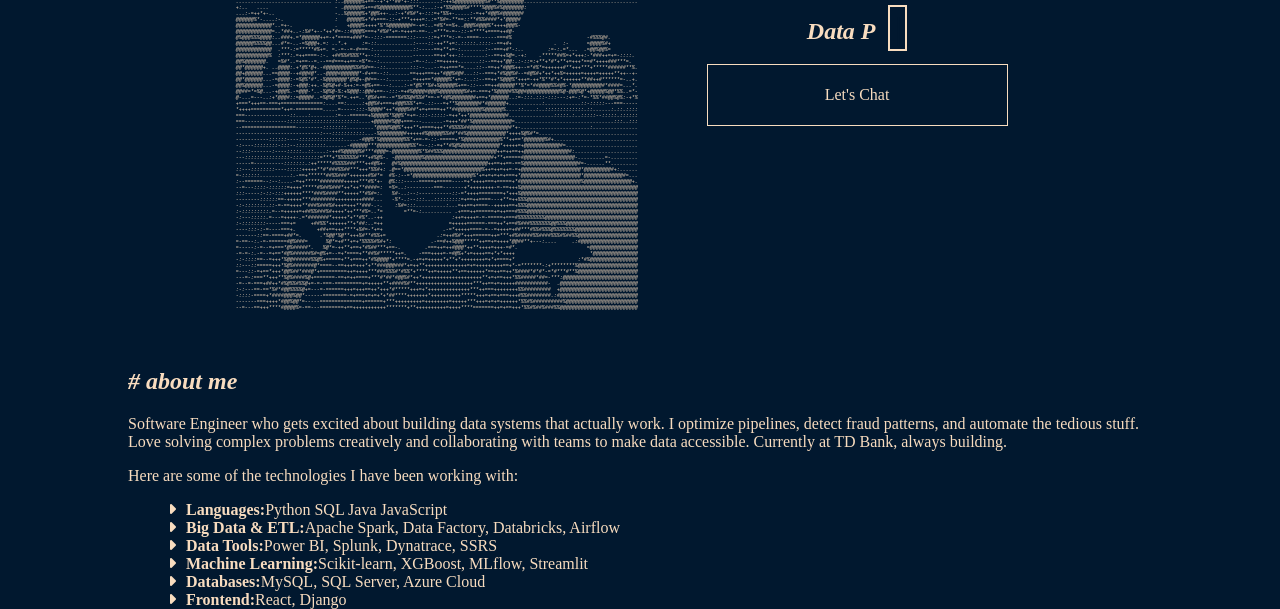
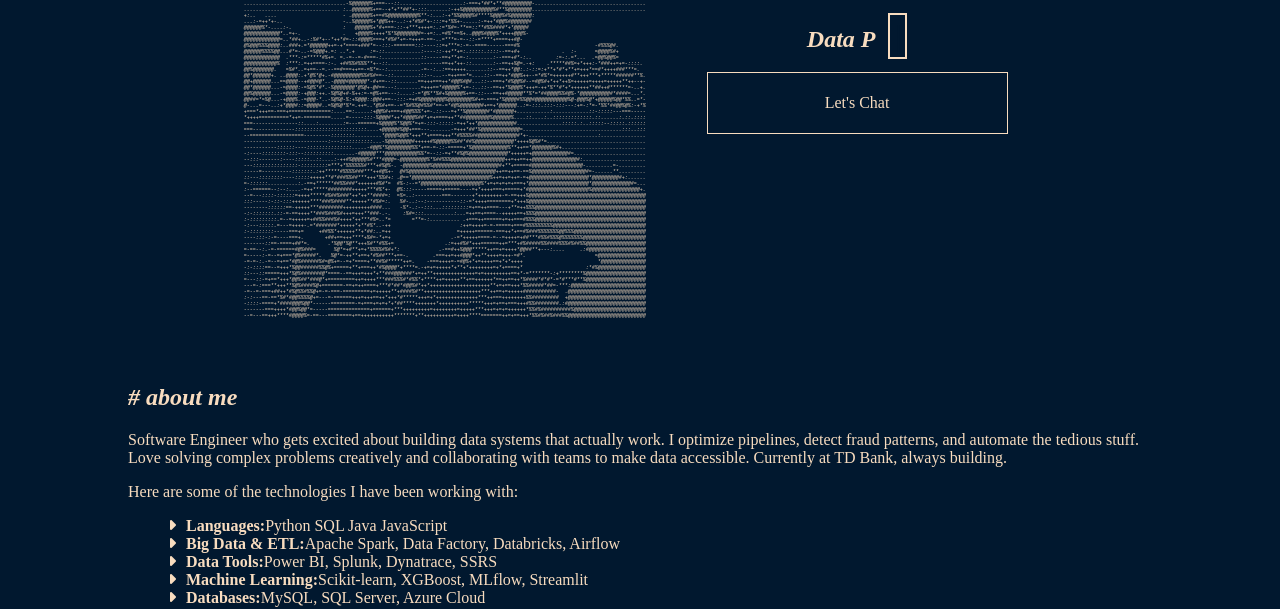
Before and after one commit to A-Ighalo/Web-Portfolio, a website: page index.html in a window 1280 px wide. Shown: the part 491-1100 px from the top of the page. Drawn offline with nearby package versions, Linux system fonts and the light colour scheme; a web font is replaced by a local one.

Commit message:
added padding to the ascii art

```diff
--- a/css/style.css
+++ b/css/style.css
@@ -106,6 +106,7 @@
 
 
 #asciiContainer{
+    padding:2%;
     font-size: 5px;
     cursor: pointer;
     font-style: italic;
--- a/index.html
+++ b/index.html
@@ -377,7 +377,7 @@
   .then(text => {
     container.textContent = '';
     const len = text.length;
-    const framesToComplete = 200;           // lower = faster (1 = instant)
+    const framesToComplete = 200;
     const chunk = Math.max(1, Math.ceil(len / framesToComplete));
     let i = 0;
 
```
